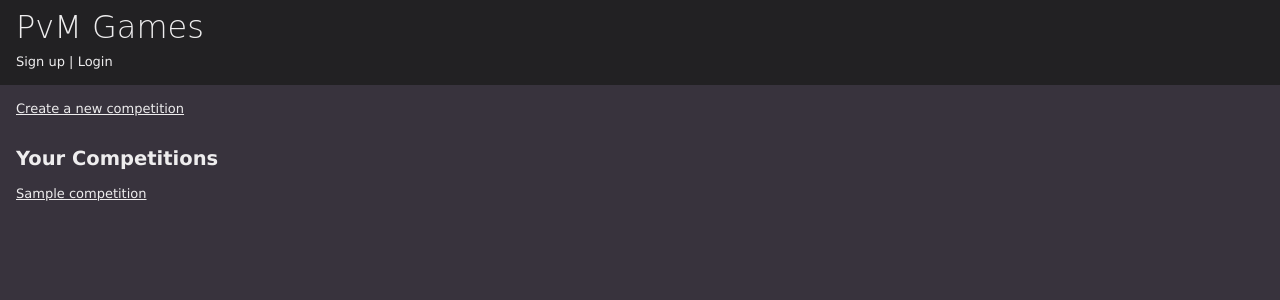
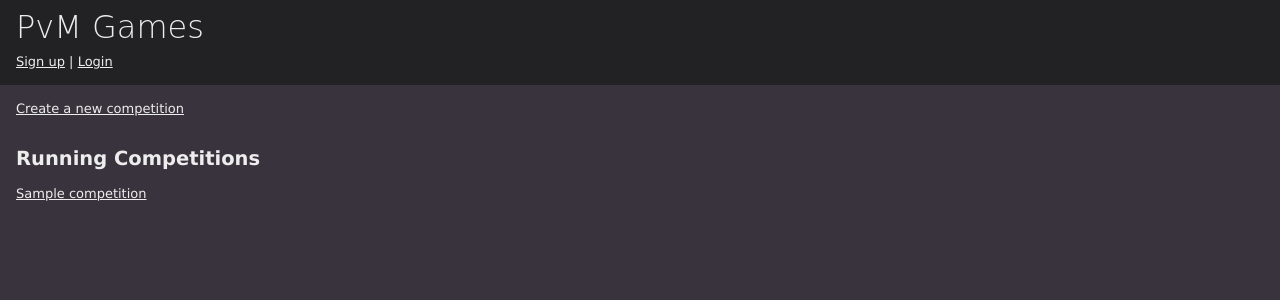
Before and after one commit to blakdragon39/pvmgames_django, a Django app: page / in a window 1280 px wide. Shown: the top 300 px of the page. Run offline with Django 3.2, Linux system fonts and the light colour scheme; tables that the repository leaves empty hold one stand-in row (values such as "Sample post"); some web fonts are replaced.

Commit message:
Home page displays context-sensitive competitions

```diff
--- a/login/templates/home.html
+++ b/login/templates/home.html
@@ -2,10 +2,15 @@
 {% load static %}
 
 {% block content %}
-<a href="{% url 'new-competition' %}">Create a new competition</a>
-<br><br>
-<h2>Your Competitions</h2>
-{% for competition in competitions %}
-    <a href="{% url 'competition' competition.id %}">{{ competition.title }}</a>
-{% endfor %}
+    <a href="{% url 'new-competition' %}">Create a new competition</a>
+    <br><br>
+    {% if user.is_authenticated %}
+        <h2>Your Competitions</h2>
+    {% else %}
+        <h2>Running Competitions</h2>
+    {% endif %}
+
+    {% for competition in competitions %}
+        <a href="{% url 'competition' competition.id %}">{{ competition.title }}</a><br>
+    {% endfor %}
 {% endblock %}
--- a/login/views.py
+++ b/login/views.py
@@ -7,9 +7,16 @@ from login.forms import SignUpForm
 
 
 def home(request):
+    # todo, when user is not authenticated show random competitions
+    if request.user.is_authenticated():
+        competitions = Competition.objects.filter(user=request.user)
+    else:
+        competitions = Competition.objects.all()
+
     context = {
-        'competitions': Competition.objects.all()
+        'competitions': competitions
     }
+
     return render(request, 'home.html', context)
 
 
--- a/static/css/base.css
+++ b/static/css/base.css
@@ -28,7 +28,7 @@ button {
     padding: 8px 8px 8px 16px;
 }
 
-.titlebar a {
+.title a {
     text-decoration: none;
 }
 
```
